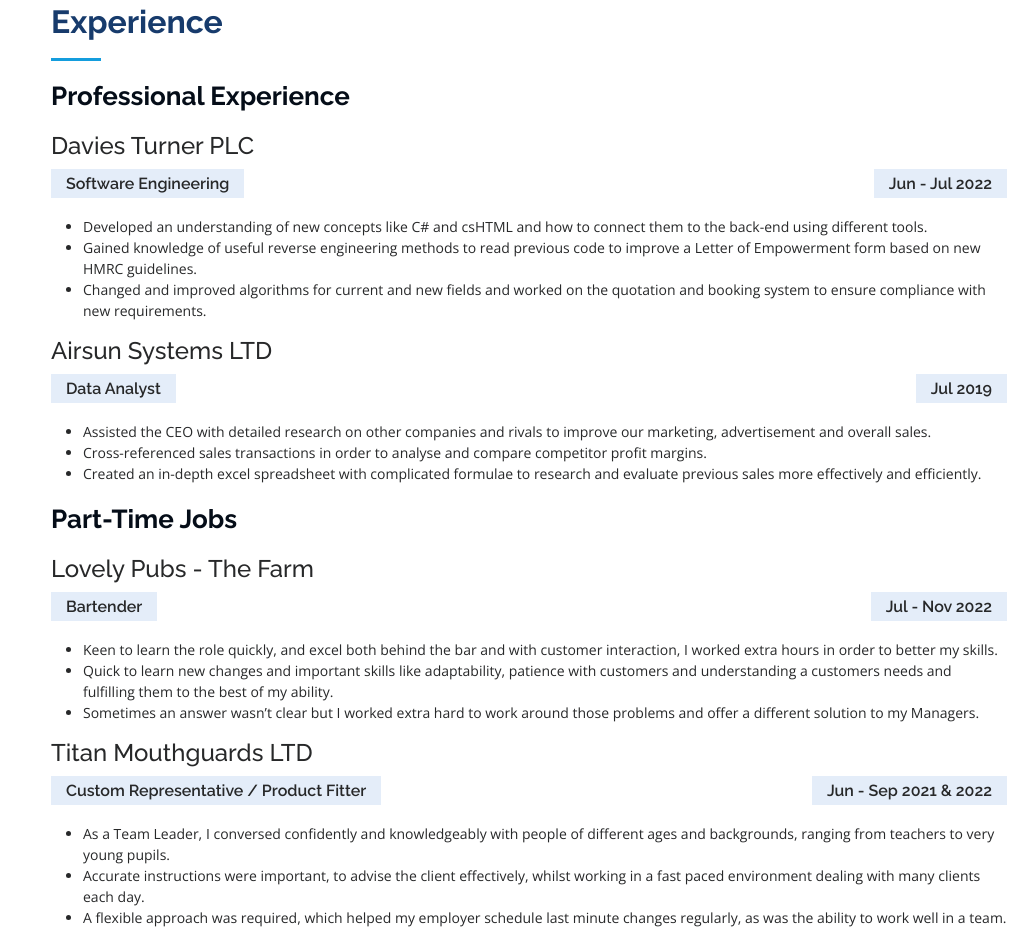
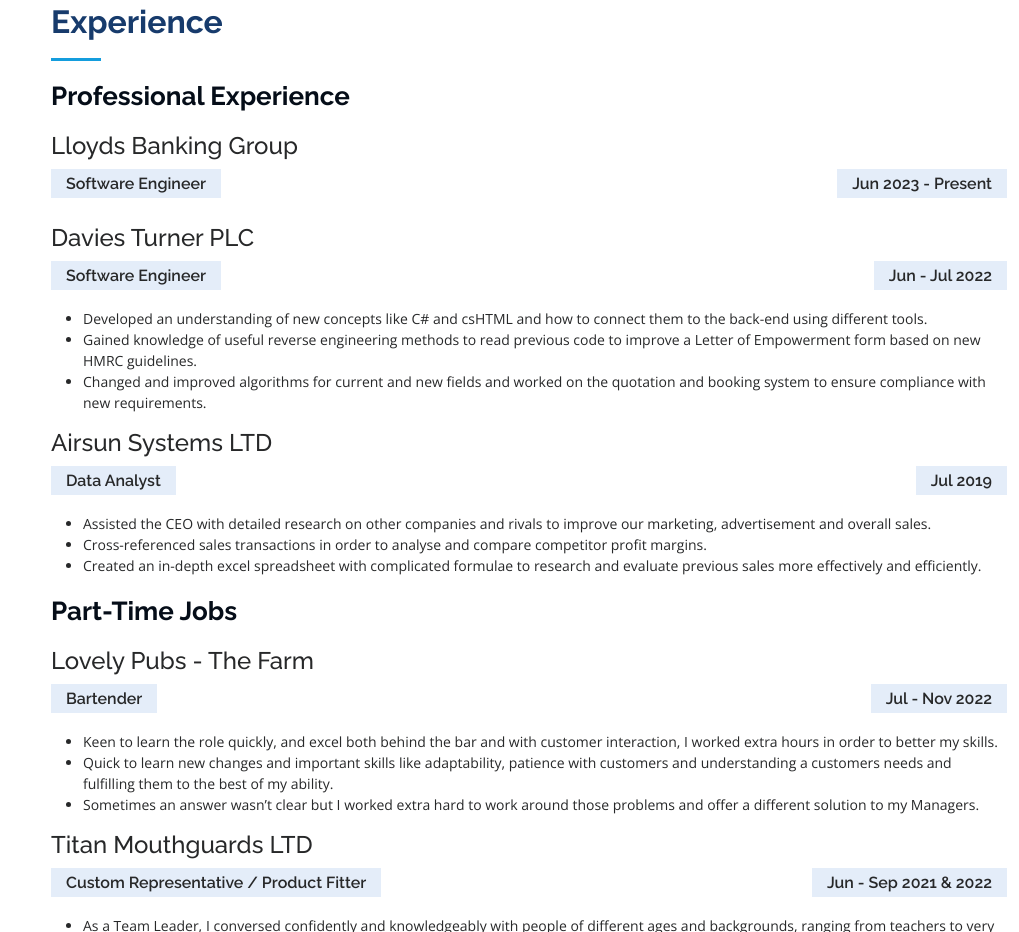
Before and after one commit to Patrick-Gransbury/CV, a plain HTML site: page index.html in a window 1280 px wide. Shown: the part 2350-3282 px from the top of the page, without its empty margins (261-1280 px from the left). Drawn offline with nearby package versions, Linux system fonts and the light colour scheme.

Commit message:
Lloyds initial

```diff
--- a/index.html
+++ b/index.html
@@ -313,10 +313,24 @@
         </div>
 
             <div class="resume-item">
+              <h4>Lloyds Banking Group</h4>
+              <h5 style="font-size: 16px; text-align: left;">
+                <span style="background:#e4edf9; padding: 5px 15px; display: inline-block; font-weight: 600; margin-bottom: 10px;">Software Engineer</span>
+                <span style="background:#e4edf9; padding: 5px 15px; font-weight: 600; margin-bottom: 10px; float: right;">
+                  Jun 2023 - Present
+                </span>
+              </h5>
+
+              <ul style="font-size: 14px;">
+                <!-- <li>What have I been doing....</li> -->
+              </ul>
+            </div>
+
+            <div class="resume-item">
               <h4>Davies Turner PLC</h4>
-              <h5 style="font-size: 16px; text-align:left;">
+              <h5 style="font-size: 16px; text-align: left;">
                 <span style="background:#e4edf9; padding: 5px 15px; display: inline-block; font-weight: 600;
-                margin-bottom: 10px;">Software Engineering</span>
+                margin-bottom: 10px;">Software Engineer</span>
                 <span style="background:#e4edf9; padding: 5px 15px; font-weight: 600; margin-bottom: 10px; float: right;">
                     Jun - Jul 2022
                 </span>
@@ -324,6 +338,7 @@
 
               <ul style="font-size: 14px;">
                 <li>Developed an understanding of new concepts like C# and csHTML and how to connect them to the back-end using different tools.</li>
+                <!-- Razor pages not cshtml! Look up and get right! -->
                 <li>Gained knowledge of useful reverse engineering methods to read previous code to improve a Letter of Empowerment form based on new HMRC guidelines.</li>
                 <li>Changed and improved algorithms for current and new fields and worked on the quotation and booking system to ensure compliance with new requirements.</li>
               </ul>
```
